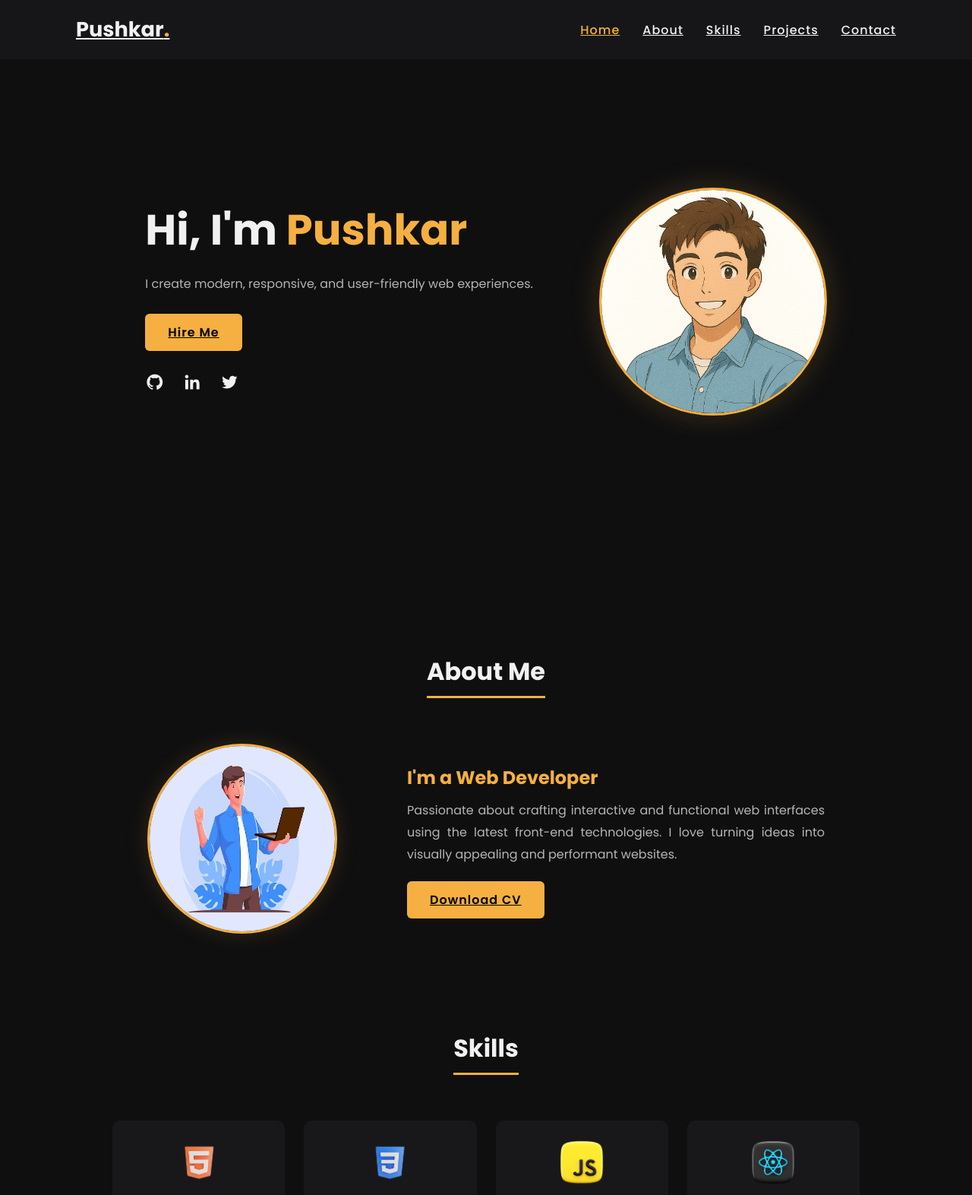
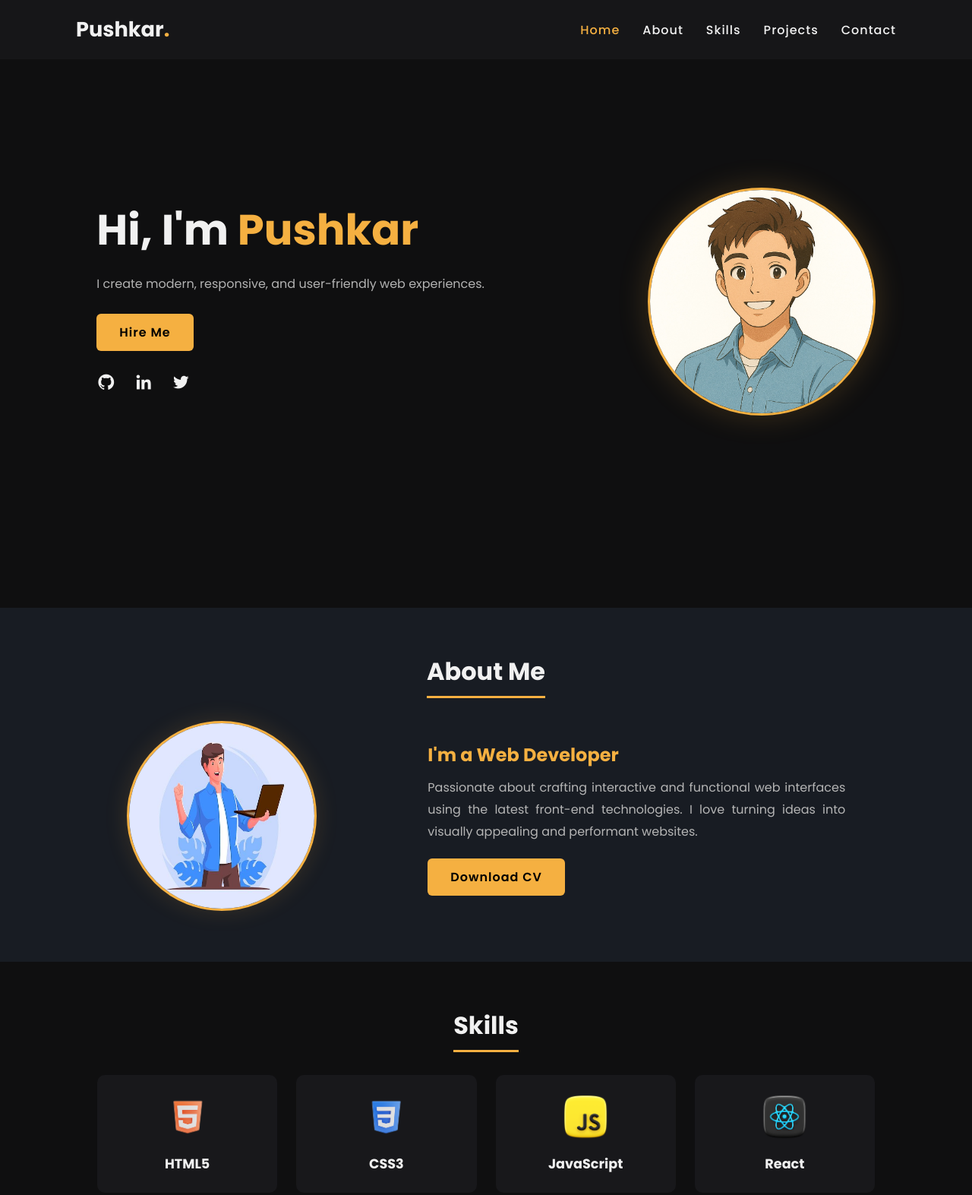
Before and after one commit to PushkarDesigns/sample-portfolio, a plain HTML site: page index.html in a window 1280 px wide. Shown: the top 1573 px of the page at 76% size. Drawn offline with nearby package versions, Linux system fonts and the light colour scheme.

Commit message:
update file

```diff
--- a/index.html
+++ b/index.html
@@ -13,7 +13,7 @@
 <body>
     <!-- ===== Navbar ===== -->
     <nav class="navbar">
-        <a href="#" class="logo">Pushkar<span>.</span></a>
+        <a href="index.html" class="logo">Pushkar<span>.</span></a>
         <div class="toggle" onclick="toggleMenu()"></div>
         <ul class="menu">
             <li><a href="#home" class="active">Home</a></li>
@@ -64,6 +64,7 @@
 
     <!-- ===== Skills Section ===== -->
     <section id="skills" class="skills">
+        <div class="skills-wrapper">
             <div class="section-title">
                 <h2>Skills</h2>
             </div>
@@ -87,10 +88,12 @@
                     <h3>TailwindCSS</h3>
                 </div> -->
             </div>
+        </div>
     </section>
 
     <!-- ===== Projects Section ===== -->
-    <section id="projects" class="projects">
+    <section id="projects" class="projects" style="background-color: rgba(29, 36, 46, 0.66);">
+        <div class="projects-wrapper">
             <div class="section-title">
                 <h2>Projects</h2>
             </div>
@@ -109,6 +112,7 @@
                     <img src="images/ecommerce.png" alt="Project 3" />
                     <h3>Grocery Website</h3>
                     <p>Modern shopping interface using React & TailwindCSS for a smooth UX.</p>
+                </div>
             </div>
         </div>
     </section>
--- a/script.js
+++ b/script.js
@@ -24,48 +24,17 @@ window.addEventListener('scroll', () => {
     const sectionHeight = sec.offsetHeight;
     const sectionTop = sec.offsetTop - 100;
     const id = sec.getAttribute('id');
+    const link = document.querySelector(`.menu a[href*=${id}]`);
 
-    if (scrollY > sectionTop && scrollY <= sectionTop + sectionHeight) {
-      document.querySelector(`.menu a[href*=${id}]`).classList.add('active');
-    } else {
-      document.querySelector(`.menu a[href*=${id}]`).classList.remove('active');
+    if (link) {
+      if (scrollY > sectionTop && scrollY <= sectionTop + sectionHeight) {
+        link.classList.add('active');
+      } else {
+        link.classList.remove('active');
+      }
     }
   });
 });
-
-// ===== Typewriter Effect =====
-const typeWriter = () => {
-  const texts = ['Web Developer', 'Frontend Designer', 'Tech Enthusiast'];
-  let index = 0;
-  let charIndex = 0;
-  const speed = 120;
-  const target = document.getElementById('typing');
-
-  function type() {
-    if (charIndex < texts[index].length) {
-      target.textContent += texts[index].charAt(charIndex);
-      charIndex++;
-      setTimeout(type, speed);
-    } else {
-      setTimeout(erase, 1500);
-    }
-  }
-
-  function erase() {
-    if (charIndex > 0) {
-      target.textContent = texts[index].substring(0, charIndex - 1);
-      charIndex--;
-      setTimeout(erase, 60);
-    } else {
-      index = (index + 1) % texts.length;
-      setTimeout(type, 200);
-    }
-  }
-
-  type();
-};
-
-document.addEventListener('DOMContentLoaded', typeWriter);
 
 // ===== Scroll Animation =====
 const revealElements = document.querySelectorAll('section, .project-card, .skill');
--- a/style.css
+++ b/style.css
@@ -5,6 +5,7 @@
 * {
   margin: 0;
   padding: 0;
+  text-decoration: none;
   box-sizing: border-box;
   scroll-behavior: smooth;
   font-family: 'Poppins', sans-serif;
@@ -82,7 +83,7 @@ body {
 /* ==== Sections ==== */
 section {
   padding: 60px 20px;
-  max-width: 1024px;
+  max-width: 1400px;
   margin: 0 auto;
 }
 
@@ -166,7 +167,7 @@ section {
 /* ==== Section Titles ==== */
 .section-title {
   text-align: center;
-  margin-bottom: 60px;
+  margin-bottom: 30px;
 }
 
 .section-title h2 {
@@ -177,9 +178,14 @@ section {
 }
 
 /* ==== About ==== */
+.about {
+  max-width: 100%;
+  width: 100%;
+  background-color: rgba(29, 36, 46, 0.66);
+}
 .about-content {
   display: flex;
-  justify-content: space-around;
+  justify-content: space-evenly;
   align-items: center;
   flex-wrap: wrap;
 }
@@ -241,6 +247,11 @@ section {
 }
 
 /* ==== Projects ==== */
+.projects-wrapper, .skills-wrapper {
+  max-width: 1024px;
+  margin: 0 auto;
+}
+
 .projects-grid {
   display: grid;
   grid-template-columns: repeat(auto-fit, minmax(280px, 1fr));
```
Lines whose indentation alone changed are shown as unchanged.
